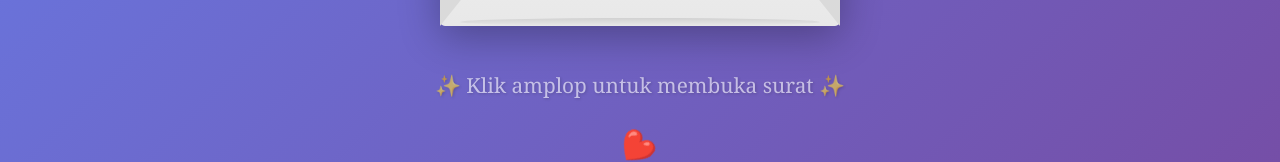
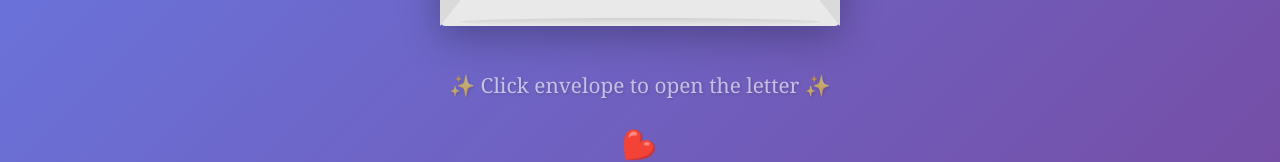
Before and after one commit to avova-12/valentine-surprise, a plain HTML site: page index.html in a window 1280 px wide. Shown: the part 495-657 px from the top of the page. Drawn offline with Linux system fonts and the light colour scheme.

Commit message:
update eng

```diff
--- a/index.html
+++ b/index.html
@@ -308,7 +308,7 @@
             </div>
         </div>
 
-        <p class="click-hint">✨ Klik amplop untuk membuka surat ✨</p>
+        <p class="click-hint">✨ Click envelope to open the letter ✨</p>
     </div>
 
     <script>
```
